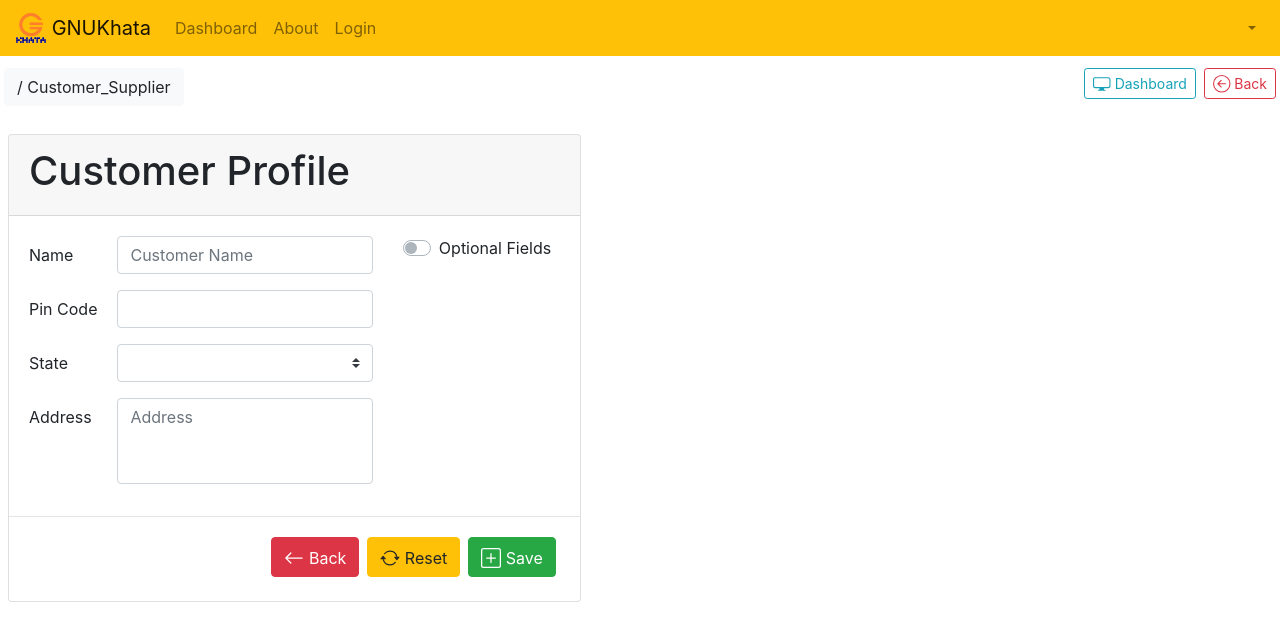
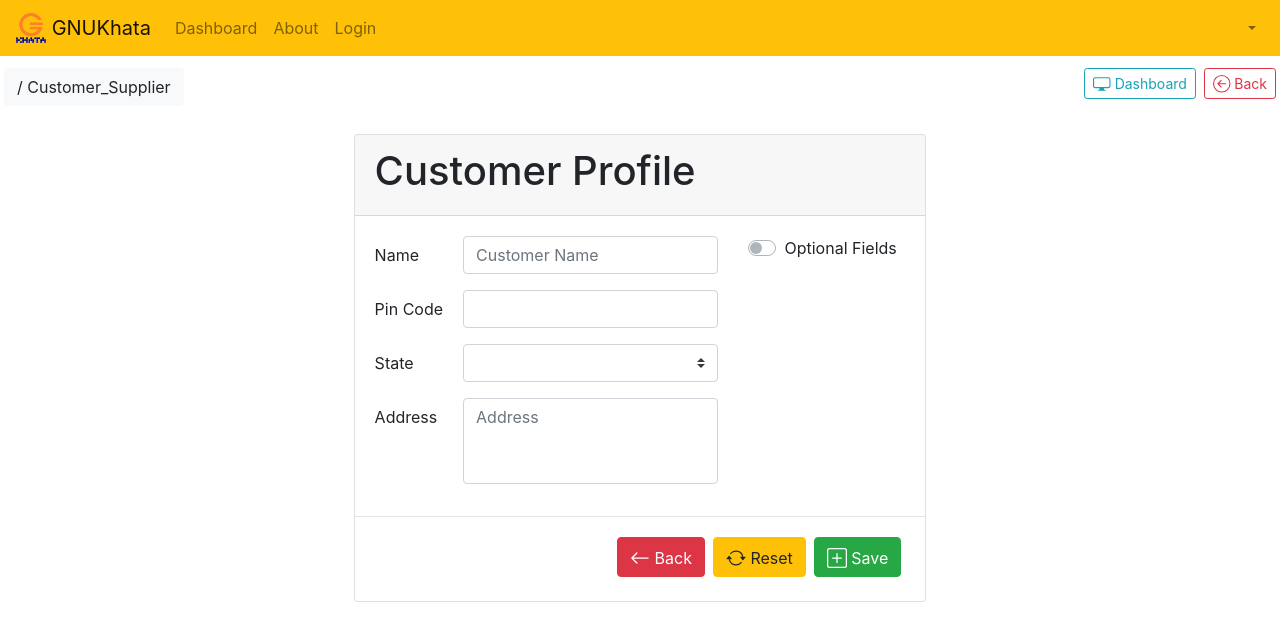
Before and after one commit to gnukhata/gkapp, a Vue app: page /#/customer_supplier/customer/create in a window 1280 px wide. Shown: the top 640 px of the page. Built offline with nearby package versions, Linux system fonts and the light colour scheme.

Commit message:
Minor updates * Update Create Org route name to snake_case * Style Update Customer/Supplier form

```diff
--- a/src/router/index.js
+++ b/src/router/index.js
@@ -28,7 +28,7 @@ const routes = [
   },
   {
     path: '/createorg',
-    name: 'Create Organisation',
+    name: 'Create_Organisation',
     // route level code-splitting
     // this generates a separate chunk (about.[hash].js) for this route
     // which is lazy-loaded when the route is visited.
--- a/src/views/CustomerSupplier.vue
+++ b/src/views/CustomerSupplier.vue
@@ -1,4 +1,5 @@
 <template>
+  <div class="d-flex justify-content-center">
     <div class="d-inline-block mt-4 mx-2" style="min-width: 300px">
       <div class="card">
         <div class="card-header text-left">
@@ -169,6 +170,7 @@
               </b-button>
             </div>
           </b-form>
+        </div>
       </div>
     </div>
   </div>
```
Lines whose indentation alone changed are shown as unchanged.
